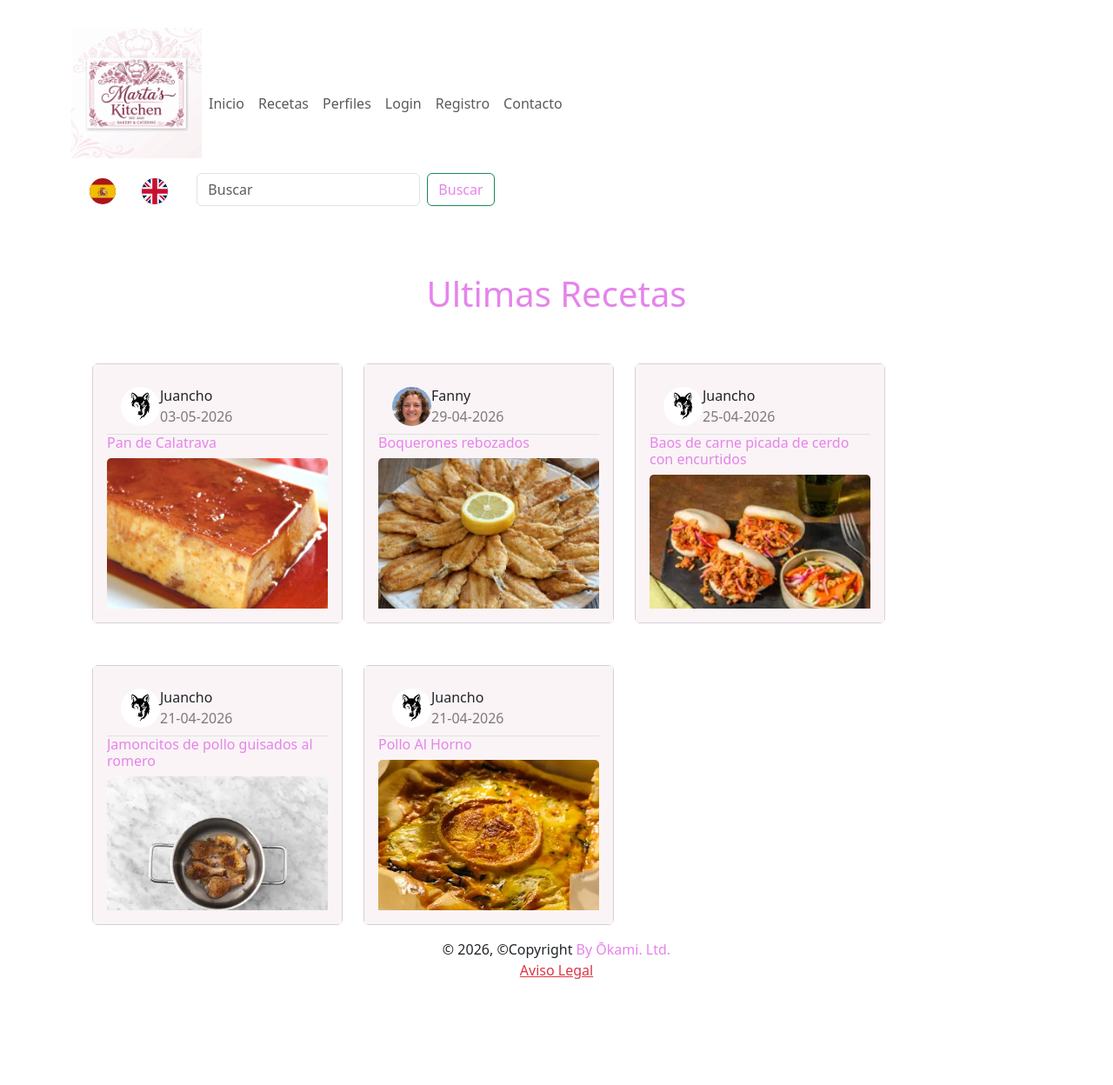
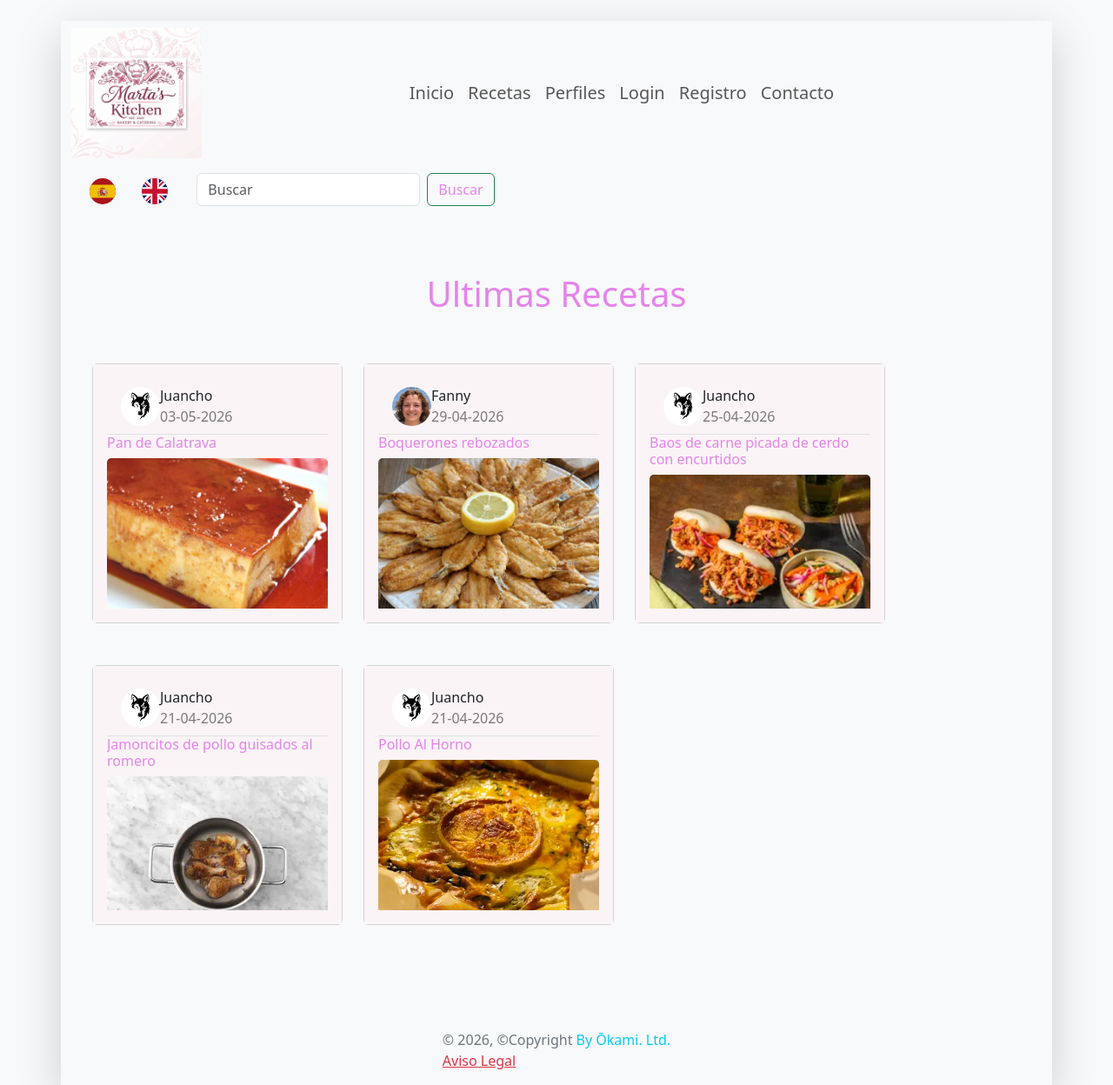
Before and after one commit to Obidis/recetario, a Django app: page /es/ in a window 1280 px wide. Shown: the whole page at 87% size. Before the commit the page ends 1126 px from the top, so only its background shows below. Run offline with Django 4.2, Linux system fonts and the light colour scheme; data comes from the database, SQL or seed files in the repository; both versions use the stored data as it was after the commit.

Commit message:
actualizado footer

```diff
--- a/recetario/templates/_includes/_footer.html
+++ b/recetario/templates/_includes/_footer.html
@@ -4,14 +4,18 @@
 
 
 <!-- Footer -->
-<footer class="container-fluid mt-3" id="footer">
+<footer class="footer d-flex justify-content-center mt-5">
+    <div class="container d-flex flex-column align-items-center mt-4">
 
-    <center>
-        <p>
-           &copy;
-           {% now 'Y' %},
-            ©Copyright <span class="span">By Ōkami. Ltd.</span><br>
-            <a class="link-danger" href="{% static 'docs/Aviso_Legal.pdf' %}" target="_blank">{% trans "Aviso Legal" %}</a></p>
-        </p>
-    </center>
+
+
+        <div class="col-md-6 d-flex flex-wrap justify-content-center mt-5">
+            <p class="text-secondary">
+                &copy;
+                    {% now 'Y' %},
+                ©Copyright <span class="text-info">By Ōkami. Ltd.</span><br>
+                <a class="link-danger" href="{% static 'docs/Aviso_Legal.pdf' %}" target="_blank">{% trans "Aviso Legal" %}</a>
+            </p>
+        </div>
+    </div>
 </footer>
--- a/recetario/templates/_includes/_header.html
+++ b/recetario/templates/_includes/_header.html
@@ -11,8 +11,8 @@
             <span class="navbar-toggler-icon"></span>
         </button>
 
-        <div class="collapse navbar-collapse mt-4" id="navbarNav" >
-            <ul class="navbar-nav  mb-2 mb-lg-0 me-auto text-nowrap">
+        <div class="collapse navbar-collapse  d-flex flex-column justify-content-between px-0" id="navbarNav" >
+            <ul class="navbar-nav navbar-nav fs-5 justify-content-evenly">
                 <li class="nav-item">
                     <a class="nav-link"  href="{% url 'home' %}">{% trans "Inicio" %}</a>
                 </li>
--- a/recetario/templates/_includes/_recetas.html
+++ b/recetario/templates/_includes/_recetas.html
@@ -15,9 +15,8 @@
             </div>
 
             <div class="fixed-image-wrapper" >
-
                 <h6>{{ receta.recipe_name }}</h6>
-                <img class="card-img-top"  src="{{ receta.image.url }}" ><a href="{% url 'receta_detail' receta.pk %}" class="stretched-link"></a></img>
+                <img class="card-img-top" width="100" src="{{ receta.image.url }}" ><a href="{% url 'receta_detail' receta.pk %}" class="stretched-link"></a></img>
             </div>
         </article>
     </div>
--- a/recetario/templates/general/layout.html
+++ b/recetario/templates/general/layout.html
@@ -12,9 +12,9 @@
   </head>
 
   <!-- Template base -->
-  <body>
+  <body class="bg-light">
 
-    <div class= "container">
+    <div class= "container shadow-lg shadow-interna">
 
       {% include "_includes/_header.html" %}
       {% include '_includes/_messages.html' %}
--- a/requirements.txt
+++ b/requirements.txt
@@ -17,13 +17,8 @@ polib==1.2.0
 requests==2.33.1
 soupsieve==2.8.3
 sqlparse==0.5.5
-<<<<<<< HEAD
 django-rosetta==0.10.3
 django-modeltranslation==0.20.0
 deep-translator==1.11.4
 beautifulsoup4==4.14.3
 soupsieve==2.8.3
-=======
-typing_extensions==4.15.0
-urllib3==2.6.3
->>>>>>> dev
```
Also changed, not shown: db.sqlite3, profile_pictures/sun.png (added).
